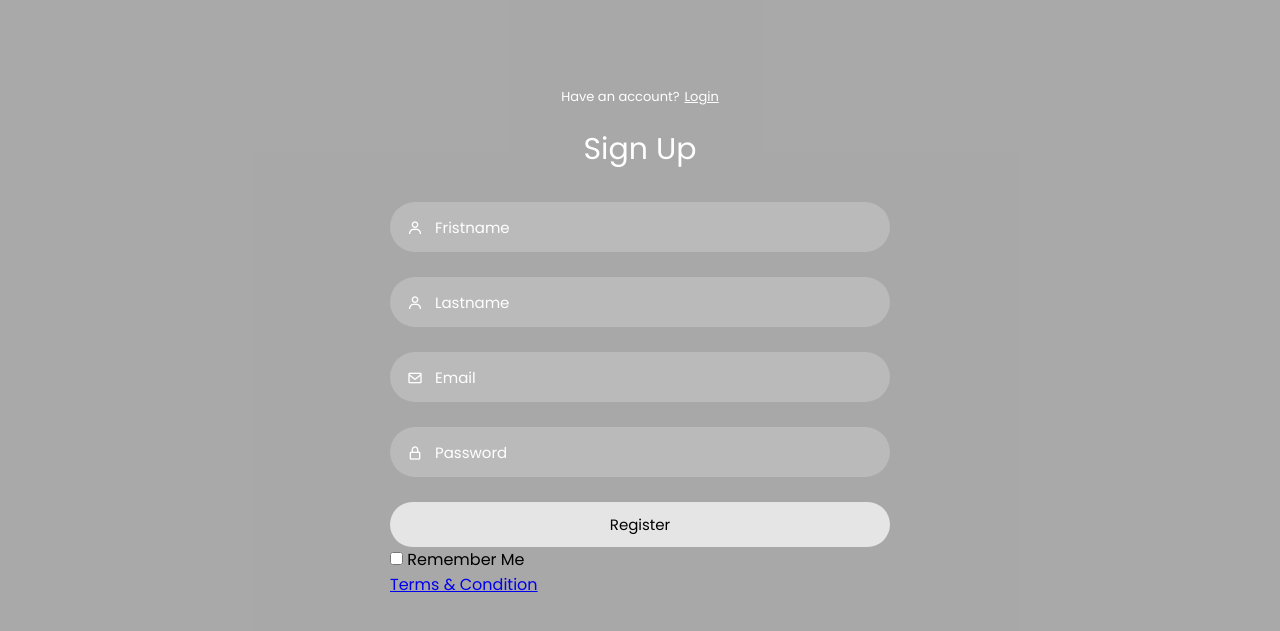
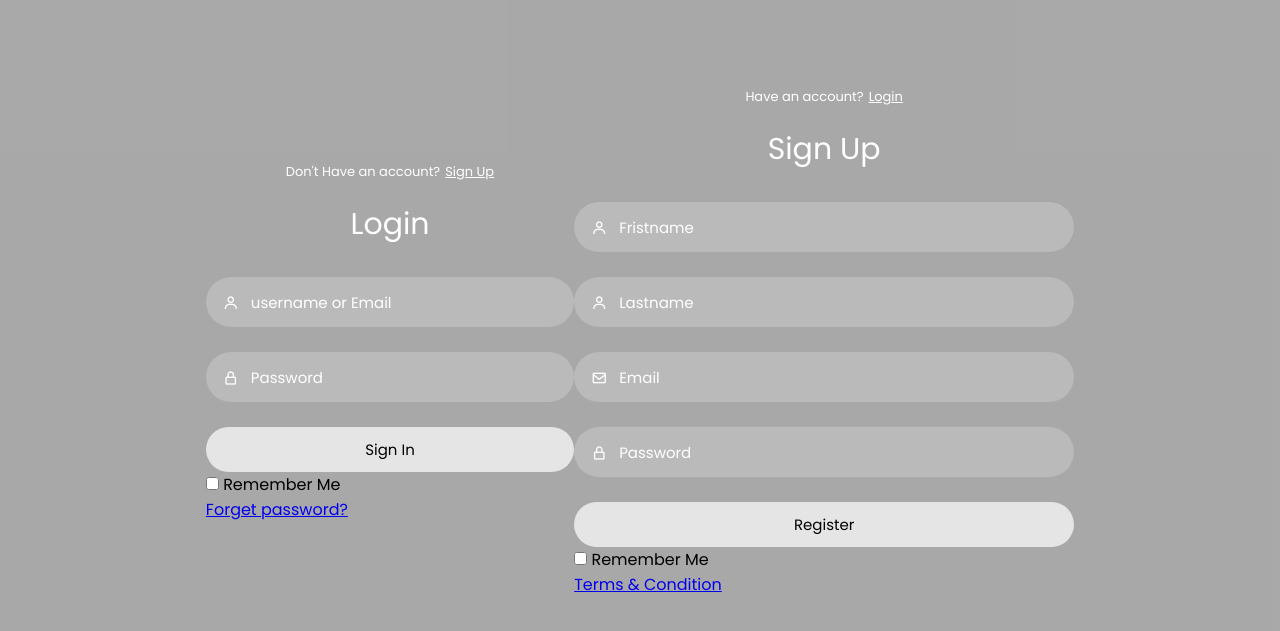
Before and after one commit to LakshmiHadi/LOGO, a plain HTML site: page index.html in a window 1280 px wide. Shown: the part 103-734 px from the top of the page. Drawn offline with nearby package versions, Linux system fonts and the light colour scheme.

Commit message:
Update index.html

```diff
--- a/index.html
+++ b/index.html
@@ -34,6 +34,40 @@
 <!----------------------------- Form box --------------------------->
 
     <div class="from-box">
+
+
+        <!------------------ login from ---------------------->
+        <div class="login-container" id="login">
+            <div class="top">
+                <span>Don't Have an account? <a href="#" onclick="register()">Sign Up</a></span>
+                <header>Login</header>
+            </div>
+                <div class="input-box">
+                    <input type="text" class="input-feild" placeholder="username or Email">
+                    <i class="bx bx-user"></i>
+                </div>
+                <div class="input-box">
+                    <input type="password" class="input-feild" placeholder="Password">
+                    <i class="bx bx-lock-alt"></i>
+                </div>
+                <div class="input-box">
+                    <input type="submit" class="submit" value="Sign In">
+                </div>
+                <div class="two-col">
+                    <div class="one">
+                        <input type="checkbox" id="login-check">
+                        <label form="login-check"> Remember Me</label>
+                    </div>
+                    <div class="two">
+                        <label><a href="#">Forget password?</a></label>
+                    </div>
+                </div>
+            </div>
+        </div>
+
+
+
+
         <!------------------ registration from ---------------------->
         <div class="register-container" id="register">
             <div class="top">
```
